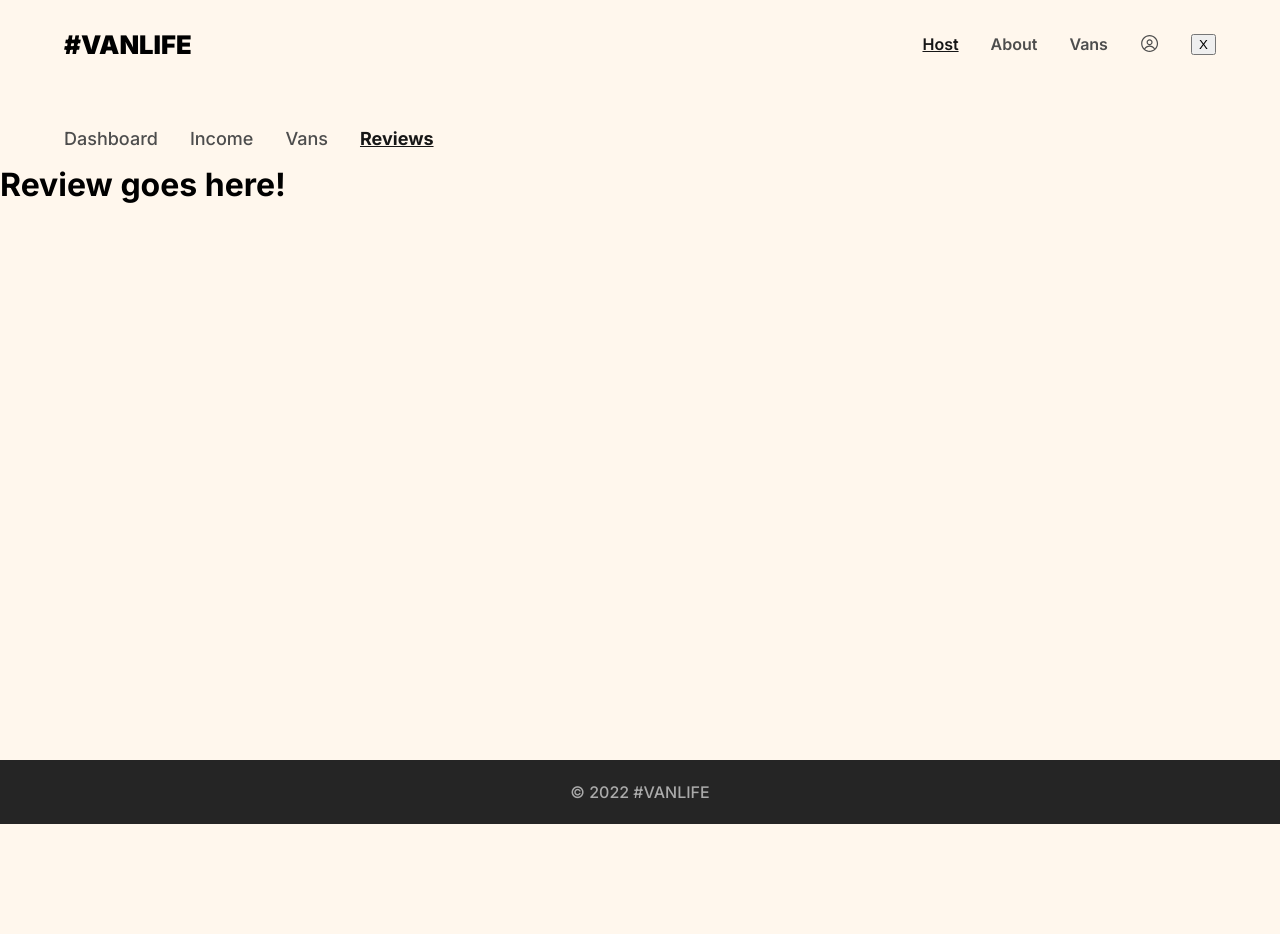
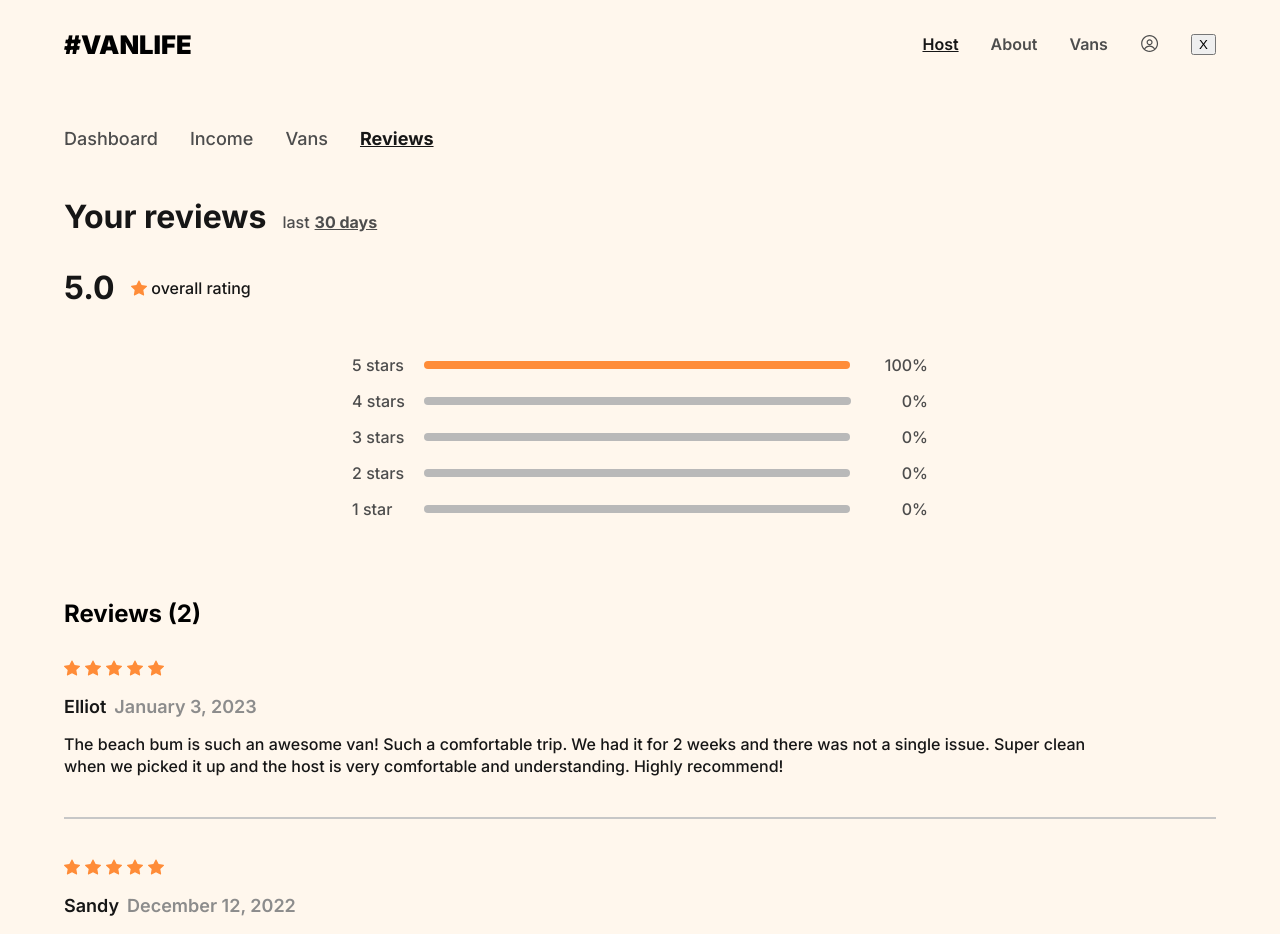
Before and after one commit to shadow6444/7.-React-Router-Vanlife-Project, a React (Vite) app: page /host/reviews in a window 1280 px wide. Shown: the top 934 px of the page. Before the commit the page ends 824 px from the top, so only its background shows below. Built offline with nearby package versions, Linux system fonts and the light colour scheme; sample sign-in values are in the browser's storage; what miragejs would draw is missing.

Commit message:
Update HostReview.jsx

```diff
--- a/src/components/pages/Host/HostReview/HostReview.jsx
+++ b/src/components/pages/Host/HostReview/HostReview.jsx
@@ -1,10 +1,98 @@
 import "./HostReview.css";
+import { BsStarFill } from "react-icons/bs";
 
 const Review = () => {
+  const reviewsData = [
+    {
+      rating: 5,
+      name: "Elliot",
+      date: "January 3, 2023",
+      text: "The beach bum is such an awesome van! Such a comfortable trip. We had it for 2 weeks and there was not a single issue. Super clean when we picked it up and the host is very comfortable and understanding. Highly recommend!",
+      id: "1",
+    },
+    {
+      rating: 5,
+      name: "Sandy",
+      date: "December 12, 2022",
+      text: "This is our third time using the Modest Explorer for our travels and we love it! No complaints, absolutely perfect!",
+      id: "2",
+    },
+  ];
+
   return (
-    <>
-      <h1>Review goes here!</h1>
-    </>
+    <section className="host-vans-reviews-container">
+      <div className="host-vans-reviews-header">
+        <h1>Your reviews</h1>
+        <p>
+          last <span>30 days</span>
+        </p>
+      </div>
+
+      <div className="reviews-rating">
+        <div className="rating-header">
+          <h2>5.0</h2>
+          <BsStarFill className="star-icon" />
+          <p>overall rating</p>
+        </div>
+        <div className="ratings">
+          <ul className="rating-list">
+            <li>
+              <p>5 stars</p>
+              <div className="progress-bar complete"></div>
+              <p className="rating-percent">100%</p>
+            </li>
+            <li>
+              <p>4 stars</p>
+              <div className="progress-bar"></div>
+              <p className="rating-percent">0%</p>
+            </li>
+            <li>
+              <p>3 stars</p>
+              <div className="progress-bar"></div>
+              <p className="rating-percent">0%</p>
+            </li>
+            <li>
+              <p>2 stars</p>
+              <div className="progress-bar"></div>
+              <p className="rating-percent">0%</p>
+            </li>
+            <li>
+              <p className="star-1">1 star</p>
+              <div className="progress-bar"></div>
+              <p className="rating-percent">0%</p>
+            </li>
+          </ul>
+        </div>
+      </div>
+
+      <div className="reviews-container">
+        <h2>Reviews (2)</h2>
+
+        <ul className="reviews">
+          {reviewsData.map((review) => {
+            return (
+              <>
+                <li>
+                  <div className="review-stars">
+                    {[...Array(review.rating)].map((_, i) => (
+                      <BsStarFill className="review-star" key={i} />
+                    ))}
+                  </div>
+                  <div className="review-header">
+                    <h3>{review.name}</h3>
+                    <h3 className="review-date">{review.date}</h3>
+                  </div>
+                  <div className="review-text">
+                    <p>{review.text}</p>
+                  </div>
+                </li>
+                <hr />
+              </>
+            );
+          })}
+        </ul>
+      </div>
+    </section>
   );
 };
 
```
